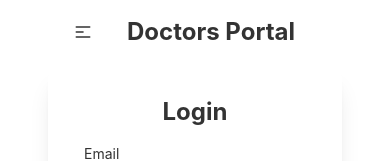
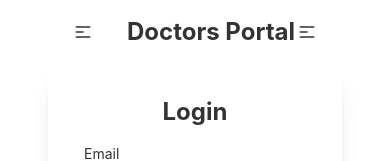
Before and after one commit to shafikul311/doctors-portal, a React (Create React App) app in the folder doctors-portal-client/: page /login in a window 390 px wide. Shown: the top 161 px of the page. Built offline with nearby package versions, Linux system fonts and the light colour scheme; no server answers.

Commit message:
dashboard c

```diff
--- a/doctors-portal-client/src/App.js
+++ b/doctors-portal-client/src/App.js
@@ -15,6 +15,7 @@
 import { ToastContainer} from 'react-toastify';
 import MyAppointment from "./Pages/Dashboard/MyAppointment";
 import MyReview from "./Pages/Dashboard/MyReview";
+import MyHistory from "./Pages/Dashboard/MyHistory";
 
 
 function App() {
@@ -34,7 +35,8 @@
                   <Dashboard />
                </RequireAuth> }>
                   <Route index element={<MyAppointment></MyAppointment>}></Route>
-                  <Route path="/dashboard/review" element={<MyReview />}></Route>
+                  <Route path="review" element={<MyReview />}></Route>
+                  <Route path="history" element={<MyHistory />}></Route>
                </Route>
             <Route path="/login" element={<Login />} />
             <Route path="/signup" element={<SignUp />} />
--- a/doctors-portal-client/src/Pages/Dashboard/Dashboard.js
+++ b/doctors-portal-client/src/Pages/Dashboard/Dashboard.js
@@ -1,23 +1,25 @@
 import React from 'react';
 import { Link, Outlet } from 'react-router-dom';
+
 
 const Dashboard = () => {
     return (
         <div className="drawer drawer-mobile">
-            <input id="my-drawer-2" type="checkbox" className="drawer-toggle" />
-            <div className="drawer-content flex flex-col">
+            <input id="dashboard-sidebar" type="checkbox" className="drawer-toggle" />
+            <div className="drawer-content ">
                 {/* <!-- Page content here --> */}
+                <h2 className="text-xl ">Welcome to Appointment Dashboard </h2>
                 <h1 className='text-2xl font-bold'>Dashboard</h1>
                 <Outlet></Outlet>
-                <label htmlFor="my-drawer-2" className="btn btn-primary drawer-button lg:hidden">Open drawer</label>
 
             </div>
             <div className="drawer-side">
-                <label htmlFor="my-drawer-2" className="drawer-overlay"></label>
-                <ul className="menu p-4 overflow-y-auto w-80 bg-base-100 text-base-content">
+                <label htmlFor="dashboard-sidebar" className="drawer-overlay"></label>
+                <ul className="menu p-4 overflow-y-auto w-48 bg-base-100 text-base-content">
                     {/* <!-- Sidebar content here --> */}
                     <li><Link to="/dashboard">My Appointment</Link></li>
                     <li><Link to="/dashboard/review">My Review</Link></li>
+                    <li><Link to="/dashboard/history">My History</Link></li>
                 </ul>
 
             </div>
--- a/doctors-portal-client/src/Pages/Dashboard/MyAppointment.js
+++ b/doctors-portal-client/src/Pages/Dashboard/MyAppointment.js
@@ -1,9 +1,53 @@
-import React from 'react';
+import React, { useState, useEffect } from 'react';
+import { useAuthState } from 'react-firebase-hooks/auth';
+import auth from '../../firebase.inti';
+import Loading from '../Shared/Loading';
 
 const MyAppointment = () => {
+    const [appointments, setAppointments] = useState([]);
+    const [user, loading ] = useAuthState(auth);
+
+    useEffect(() => {
+        if (user) {
+            fetch(`http://localhost:5000/booking?patient=${user.email}`)
+                .then(res => res.json())
+                .then(data => setAppointments(data))
+        }
+    }, [user])
     return (
+
         <div>
-            <h1>my appointment</h1>
+            <h1 className="text-2xl ">My appointment: {appointments.length}</h1>
+            <div className="overflow-x-auto">
+  <table className="table w-full">
+    {/* <!-- head --> */}
+    {/* {!user || Loading } */}
+
+    <thead>
+      <tr>
+        <th></th>
+        <th>Name</th>
+        <th>Date</th>
+        <th>Time</th>
+        <th>Treatment</th>
+      </tr>
+    </thead>
+    <tbody>
+      {/* <!-- row 1 --> */}
+      {
+        appointments.map((a, index) =><tr key={index}>
+        <th>{index + 1}</th>
+        <td>{a.patientName || a.patient}</td>
+        <td>{a.date}</td>
+        <td>{a.slot}</td>
+        <td>{a.treatment}</td>
+      </tr>
+       )
+      }
+
+    </tbody>
+  </table>
+</div>
         </div>
     );
 };
--- /dev/null
+++ b/doctors-portal-client/src/Pages/Dashboard/MyHistory.js
@@ -0,0 +1,11 @@
+import React from 'react';
+
+const MyHistory = () => {
+    return (
+        <div>
+            <h1>Here is my history </h1>
+        </div>
+    );
+};
+
+export default MyHistory;
--- a/doctors-portal-client/src/Pages/Home/Service.js
+++ b/doctors-portal-client/src/Pages/Home/Service.js
@@ -3,7 +3,6 @@
 const Service = ({ service }) => {
    const { name, img } = service;
 //    console.log(service);
-
    return (
       <div className="card lg:max-w-lg bg-base-100 shadow-xl">
          <figure className="px-10 pt-10">
--- a/doctors-portal-client/src/Pages/Shared/Navbar.js
+++ b/doctors-portal-client/src/Pages/Shared/Navbar.js
@@ -11,7 +11,7 @@
 
    const logout = () => {
       signOut(auth);
-    };
+   };
 
    const MenuItem = (
       <>
@@ -34,7 +34,7 @@
             {user && <Link to="/dashboard">Dashboard</Link>}
          </li>
          <li>
-             { user ? <button className="btn btn-ghost" onClick={logout} >LogOut</button> : <Link to="/login">Login</Link>}
+            {user ? <button className="btn btn-ghost" onClick={logout} >LogOut</button> : <Link to="/login">Login</Link>}
          </li>
       </>
    );
@@ -72,6 +72,24 @@
          <div className="navbar-center hidden lg:flex">
             <ul className="menu menu-horizontal p-0">{MenuItem}</ul>
          </div>
+         <div className="navbar-end">
+            <label htmlFor="dashboard-sidebar" className="btn btn-ghost drawer-button lg:hidden">
+               <svg
+                  xmlns="http://www.w3.org/2000/svg"
+                  className="h-5 w-5"
+                  fill="none"
+                  viewBox="0 0 24 24"
+                  stroke="currentColor"
+               >f
+                  <path
+                     strokeLinecap="round"
+                     strokeLinejoin="round"
+                     strokeWidth="2"
+                     d="M4 6h16M4 12h8m-8 6h16"
+                  />
+               </svg>
+            </label>
+         </div>
       </div>
    );
 };
```
